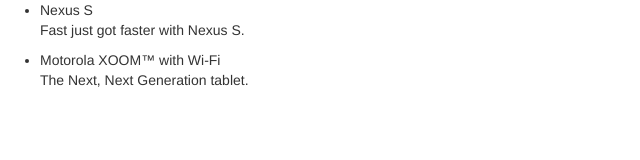
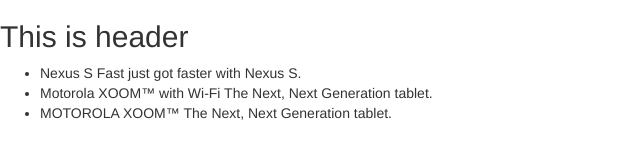
Before and after one commit to michalzagrodzki/Angular-Tutorial, a website: page app/index.html in a window 1280 px wide. Shown: the whole page, without its empty margins (0-640 px from the left). Drawn offline with nearby package versions, Linux system fonts and the light colour scheme.

Commit message:
Tutorial Level 2

```diff
--- a/app/index.html
+++ b/app/index.html
@@ -1,26 +1,20 @@
 <!doctype html>
-<html lang="en" ng-app>
+<html lang="en" ng-app="phonecatApp">
 <head>
   <meta charset="utf-8">
   <title>My HTML File</title>
   <link rel="stylesheet" href="bower_components/bootstrap/dist/css/bootstrap.css">
   <link rel="stylesheet" href="css/app.css">
   <script src="bower_components/angular/angular.js"></script>
+  <script src="js/controllers.js"></script>
 </head>
-<body>
+<body ng-controller="PhoneListCtrl">
 
+<h2>This is header</h2>
 <ul>
-  <li>
-    <span>Nexus S</span>
-    <p>
-      Fast just got faster with Nexus S.
-    </p>
-  </li>
-  <li>
-    <span>Motorola XOOM™ with Wi-Fi</span>
-    <p>
-      The Next, Next Generation tablet.
-    </p>
+  <li ng-repeat="phone in phones">
+    <span>{{phone.name}}</span>
+    <span>{{phone.snippet}}</span>
   </li>
 </ul>
 
--- a/app/js/controllers.js
+++ b/app/js/controllers.js
@@ -1,3 +1,14 @@
 'use strict';
 
-/* Controllers */
+var phonecatApp = angular.module('phonecatApp', []);
+
+phonecatApp.controller('PhoneListCtrl', function($scope){
+    $scope.phones = [
+        {'name': 'Nexus S',
+            'snippet': 'Fast just got faster with Nexus S.'},
+        {'name': 'Motorola XOOM™ with Wi-Fi',
+            'snippet': 'The Next, Next Generation tablet.'},
+        {'name': 'MOTOROLA XOOM™',
+            'snippet': 'The Next, Next Generation tablet.'}
+    ];
+});
```
